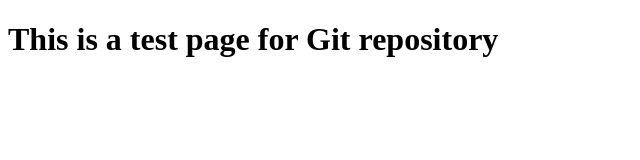
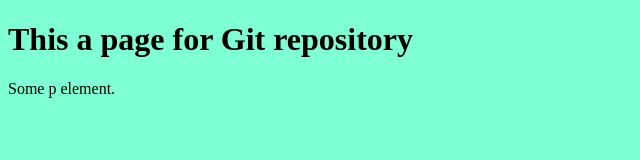
Before and after one commit to mrdawidluczak/GIT-demo-2-PC, a plain HTML site: page index.html in a window 1280 px wide. Shown: the whole page, without its empty margins (0-640 px from the left). Drawn offline with Linux system fonts and the light colour scheme.

Commit message:
added stylesheet

```diff
--- a/index.html
+++ b/index.html
@@ -1,9 +1,11 @@
 <!DOCTYPE html>
     <head>
         <title>GIT Demo</title>
+        <link rel="stylesheet" href="style.css">
     </head>
 
     <body>
-        <h1>This is a test page for Git repository</h1>
+        <h1>This a page for Git repository</h1>
+        <p id="element">Some p element.</p>
     </body>
 </html>
--- /dev/null
+++ b/style.css
@@ -0,0 +1,3 @@
+body {
+    background-color:aquamarine;
+}
```
